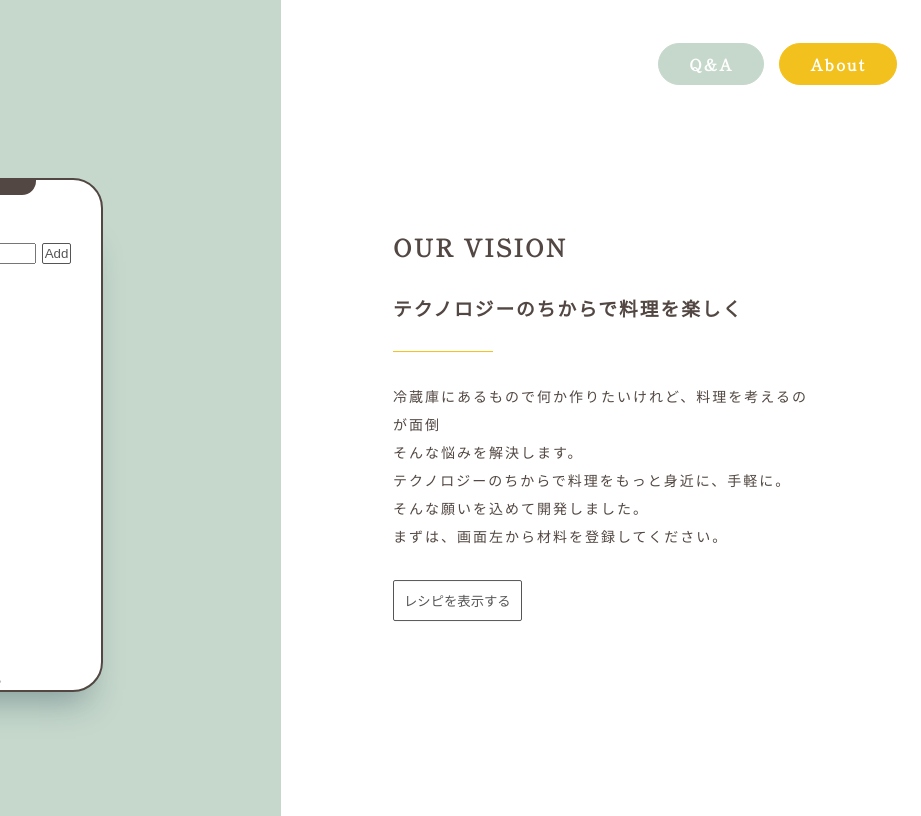
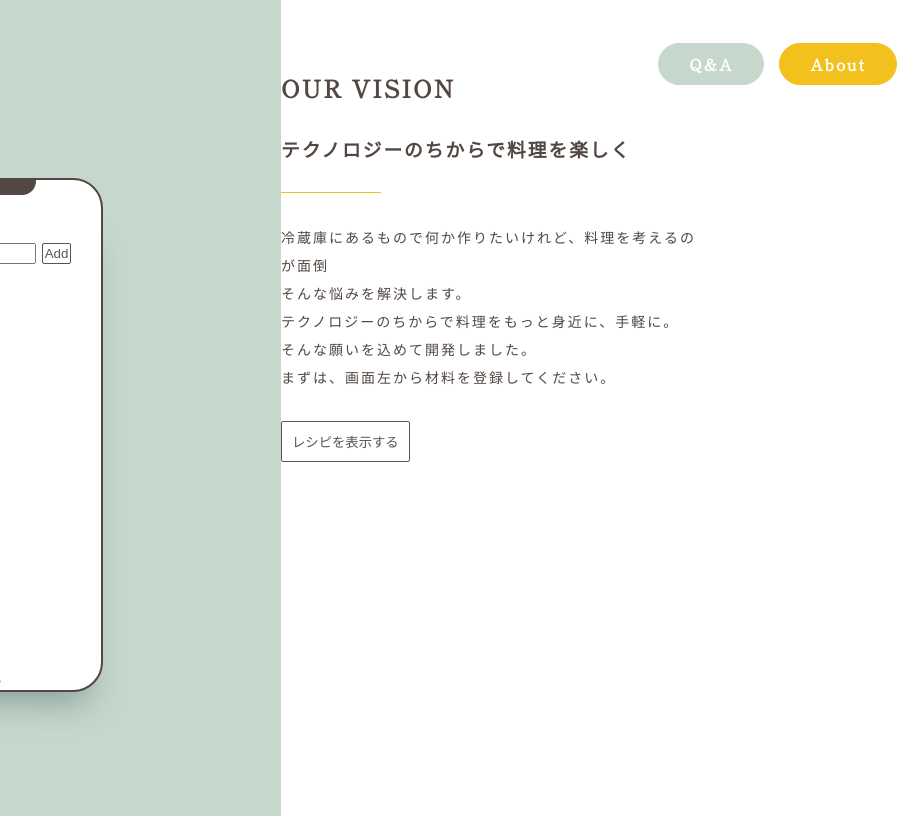
Before and after one commit to amikudo/Mykitchenn, a plain HTML site: page index.html in a window 1280 px wide. Shown: the full height of the page, 359-1280 px from the left. Drawn offline with nearby package versions, Linux system fonts and the light colour scheme; a web font is replaced by a local one.

Commit message:
change cssfile

```diff
--- a/css/main.css
+++ b/css/main.css
@@ -203,10 +203,6 @@ body {
   position: absolute;
   width: 65%;
   padding-top: 50px;
-  top: 50%;
-  left: 50%;
-  transform: translateY(-50%) translateX(-50%);
-  -webkit-transform: translateY(-50%) translateX(-50%);
 }
 
 .right-text {
```
